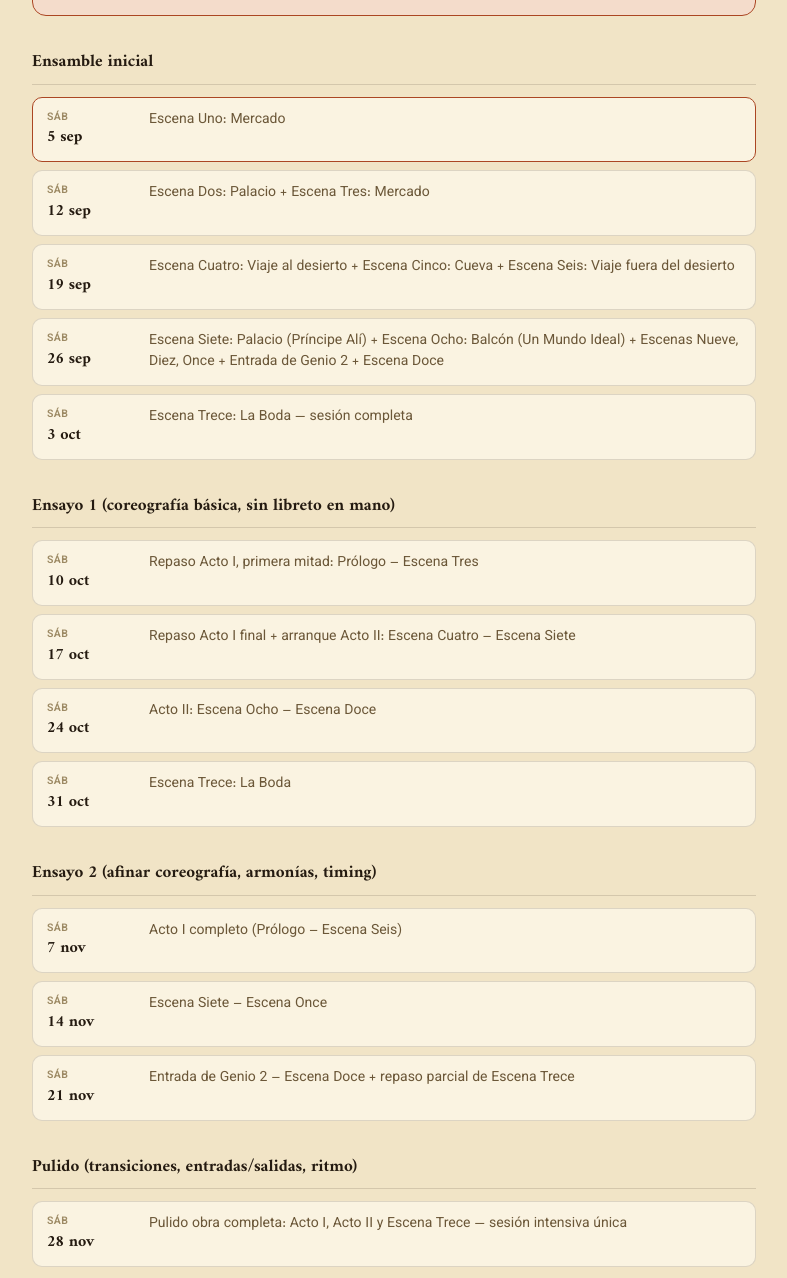
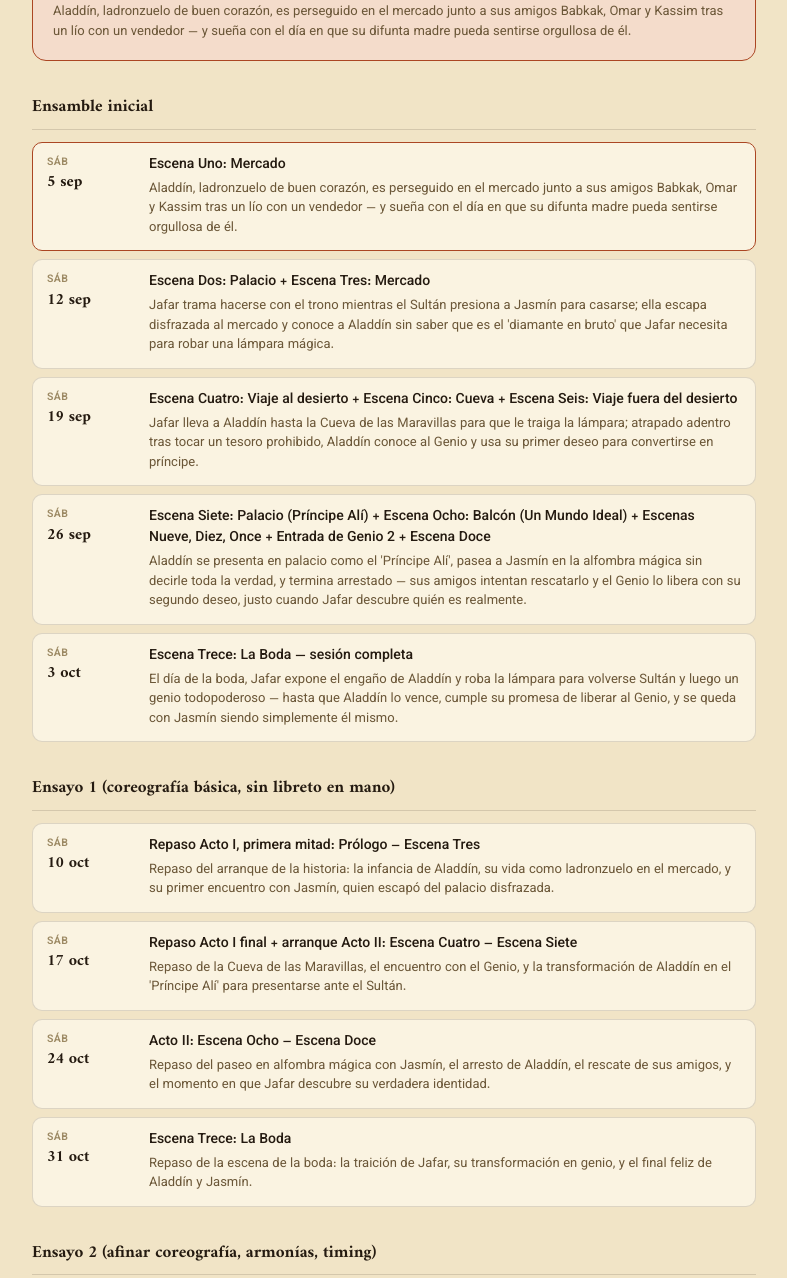
Before and after one commit to marcobeltranmyapps/aladdin-montaje, a plain HTML site: page ensayos.html in a window 1280 px wide. Shown: the part 361-1639 px from the top of the page, without its empty margins (246-1033 px from the left). Drawn offline with Linux system fonts and the light colour scheme.

Commit message:
Agrega sinopsis breve a cada sesion del cronograma de ensayos
Cada tarjeta (y el aviso de proximo ensayo) ahora incluye un resumen
corto en texto propio de lo que pasa en las escenas de esa sesion,
para que el elenco tenga contexto sin releer el libreto completo.

Co-Authored-By: Claude Sonnet 5 <noreply@anthropic.com>

```diff
--- a/ensayos.html
+++ b/ensayos.html
@@ -17,6 +17,7 @@
   #next .tag { font-size: 11.5px; font-weight: 700; text-transform: uppercase; letter-spacing: 0.6px; color: var(--terracotta); }
   #next .date { font-family: var(--font-display); font-size: 21px; font-weight: 700; margin: 5px 0 6px; color: var(--ink); }
   #next .desc { font-size: 14.5px; color: var(--ink); }
+  #next .synopsis { font-size: 13px; color: var(--ink-soft); margin-top: 6px; line-height: 1.5; }
 
   .session {
     display: grid; grid-template-columns: 88px 1fr; gap: 14px; align-items: start;
@@ -25,7 +26,8 @@
   }
   .session .d { font-family: var(--font-display); font-weight: 700; color: var(--ink); font-size: 16px; }
   .session .d .wd { display: block; font-family: var(--font-body); font-size: 10.5px; font-weight: 600; color: var(--ink-faint); text-transform: uppercase; letter-spacing: 0.4px; }
-  .session .desc { color: var(--ink-soft); }
+  .session .desc { color: var(--ink); font-weight: 500; }
+  .session .synopsis { color: var(--ink-soft); font-size: 13px; margin-top: 4px; line-height: 1.5; }
   .session.past { opacity: 0.48; }
   .session.past .d::after { content: " ✓"; color: var(--teal); }
   .session.today { border-color: var(--terracotta); }
@@ -64,25 +66,40 @@
 
 <script>
 const sessions = [
-  { phase: "Ensamble inicial", date: "2026-09-05", desc: "Escena Uno: Mercado" },
-  { phase: "Ensamble inicial", date: "2026-09-12", desc: "Escena Dos: Palacio + Escena Tres: Mercado" },
-  { phase: "Ensamble inicial", date: "2026-09-19", desc: "Escena Cuatro: Viaje al desierto + Escena Cinco: Cueva + Escena Seis: Viaje fuera del desierto" },
-  { phase: "Ensamble inicial", date: "2026-09-26", desc: "Escena Siete: Palacio (Príncipe Alí) + Escena Ocho: Balcón (Un Mundo Ideal) + Escenas Nueve, Diez, Once + Entrada de Genio 2 + Escena Doce" },
-  { phase: "Ensamble inicial", date: "2026-10-03", desc: "Escena Trece: La Boda — sesión completa" },
+  { phase: "Ensamble inicial", date: "2026-09-05", desc: "Escena Uno: Mercado",
+    synopsis: "Aladdín, ladronzuelo de buen corazón, es perseguido en el mercado junto a sus amigos Babkak, Omar y Kassim tras un lío con un vendedor — y sueña con el día en que su difunta madre pueda sentirse orgullosa de él." },
+  { phase: "Ensamble inicial", date: "2026-09-12", desc: "Escena Dos: Palacio + Escena Tres: Mercado",
+    synopsis: "Jafar trama hacerse con el trono mientras el Sultán presiona a Jasmín para casarse; ella escapa disfrazada al mercado y conoce a Aladdín sin saber que es el 'diamante en bruto' que Jafar necesita para robar una lámpara mágica." },
+  { phase: "Ensamble inicial", date: "2026-09-19", desc: "Escena Cuatro: Viaje al desierto + Escena Cinco: Cueva + Escena Seis: Viaje fuera del desierto",
+    synopsis: "Jafar lleva a Aladdín hasta la Cueva de las Maravillas para que le traiga la lámpara; atrapado adentro tras tocar un tesoro prohibido, Aladdín conoce al Genio y usa su primer deseo para convertirse en príncipe." },
+  { phase: "Ensamble inicial", date: "2026-09-26", desc: "Escena Siete: Palacio (Príncipe Alí) + Escena Ocho: Balcón (Un Mundo Ideal) + Escenas Nueve, Diez, Once + Entrada de Genio 2 + Escena Doce",
+    synopsis: "Aladdín se presenta en palacio como el 'Príncipe Alí', pasea a Jasmín en la alfombra mágica sin decirle toda la verdad, y termina arrestado — sus amigos intentan rescatarlo y el Genio lo libera con su segundo deseo, justo cuando Jafar descubre quién es realmente." },
+  { phase: "Ensamble inicial", date: "2026-10-03", desc: "Escena Trece: La Boda — sesión completa",
+    synopsis: "El día de la boda, Jafar expone el engaño de Aladdín y roba la lámpara para volverse Sultán y luego un genio todopoderoso — hasta que Aladdín lo vence, cumple su promesa de liberar al Genio, y se queda con Jasmín siendo simplemente él mismo." },
 
-  { phase: "Ensayo 1 (coreografía básica, sin libreto en mano)", date: "2026-10-10", desc: "Repaso Acto I, primera mitad: Prólogo – Escena Tres" },
-  { phase: "Ensayo 1 (coreografía básica, sin libreto en mano)", date: "2026-10-17", desc: "Repaso Acto I final + arranque Acto II: Escena Cuatro – Escena Siete" },
-  { phase: "Ensayo 1 (coreografía básica, sin libreto en mano)", date: "2026-10-24", desc: "Acto II: Escena Ocho – Escena Doce" },
-  { phase: "Ensayo 1 (coreografía básica, sin libreto en mano)", date: "2026-10-31", desc: "Escena Trece: La Boda" },
+  { phase: "Ensayo 1 (coreografía básica, sin libreto en mano)", date: "2026-10-10", desc: "Repaso Acto I, primera mitad: Prólogo – Escena Tres",
+    synopsis: "Repaso del arranque de la historia: la infancia de Aladdín, su vida como ladronzuelo en el mercado, y su primer encuentro con Jasmín, quien escapó del palacio disfrazada." },
+  { phase: "Ensayo 1 (coreografía básica, sin libreto en mano)", date: "2026-10-17", desc: "Repaso Acto I final + arranque Acto II: Escena Cuatro – Escena Siete",
+    synopsis: "Repaso de la Cueva de las Maravillas, el encuentro con el Genio, y la transformación de Aladdín en el 'Príncipe Alí' para presentarse ante el Sultán." },
+  { phase: "Ensayo 1 (coreografía básica, sin libreto en mano)", date: "2026-10-24", desc: "Acto II: Escena Ocho – Escena Doce",
+    synopsis: "Repaso del paseo en alfombra mágica con Jasmín, el arresto de Aladdín, el rescate de sus amigos, y el momento en que Jafar descubre su verdadera identidad." },
+  { phase: "Ensayo 1 (coreografía básica, sin libreto en mano)", date: "2026-10-31", desc: "Escena Trece: La Boda",
+    synopsis: "Repaso de la escena de la boda: la traición de Jafar, su transformación en genio, y el final feliz de Aladdín y Jasmín." },
 
-  { phase: "Ensayo 2 (afinar coreografía, armonías, timing)", date: "2026-11-07", desc: "Acto I completo (Prólogo – Escena Seis)" },
-  { phase: "Ensayo 2 (afinar coreografía, armonías, timing)", date: "2026-11-14", desc: "Escena Siete – Escena Once" },
-  { phase: "Ensayo 2 (afinar coreografía, armonías, timing)", date: "2026-11-21", desc: "Entrada de Genio 2 – Escena Doce + repaso parcial de Escena Trece" },
+  { phase: "Ensayo 2 (afinar coreografía, armonías, timing)", date: "2026-11-07", desc: "Acto I completo (Prólogo – Escena Seis)",
+    synopsis: "Repaso de todo el Acto I: de la infancia de Aladdín hasta el momento en que se convierte en príncipe para acercarse a Jasmín." },
+  { phase: "Ensayo 2 (afinar coreografía, armonías, timing)", date: "2026-11-14", desc: "Escena Siete – Escena Once",
+    synopsis: "Repaso de la llegada del 'Príncipe Alí' al palacio hasta el intento de rescate de sus amigos." },
+  { phase: "Ensayo 2 (afinar coreografía, armonías, timing)", date: "2026-11-21", desc: "Entrada de Genio 2 – Escena Doce + repaso parcial de Escena Trece",
+    synopsis: "Repaso del rescate final de Aladdín y el inicio del desenlace en la boda." },
 
-  { phase: "Pulido (transiciones, entradas/salidas, ritmo)", date: "2026-11-28", desc: "Pulido obra completa: Acto I, Acto II y Escena Trece — sesión intensiva única" },
+  { phase: "Pulido (transiciones, entradas/salidas, ritmo)", date: "2026-11-28", desc: "Pulido obra completa: Acto I, Acto II y Escena Trece — sesión intensiva única",
+    synopsis: "Repaso corrido de la obra completa, de principio a fin, afinando transiciones y entradas." },
 
-  { phase: "Ensayos generales", date: "2026-12-05", desc: "Ensayo general 1: obra completa de principio a fin" },
-  { phase: "Ensayos generales", date: "2026-12-12", desc: "Ensayo general 2: técnica, vestuario y último repaso — víspera del estreno" },
+  { phase: "Ensayos generales", date: "2026-12-05", desc: "Ensayo general 1: obra completa de principio a fin",
+    synopsis: "Primer ensayo general: la historia completa de Aladdín, de principio a fin, sin pausas." },
+  { phase: "Ensayos generales", date: "2026-12-12", desc: "Ensayo general 2: técnica, vestuario y último repaso — víspera del estreno",
+    synopsis: "Último ensayo antes del estreno: repaso final con vestuario y técnica." },
 ];
 
 const WEEKDAY = ["dom","lun","mar","mié","jue","vie","sáb"];
@@ -119,7 +136,10 @@ sessions.forEach(s => {
   row.className = "session" + (isPast ? " past" : "") + (isToday ? " today" : "");
   row.innerHTML = `
     <div class="d"><span class="wd">${WEEKDAY[d.getDay()]}</span>${fmtShort(d)}</div>
-    <div class="desc">${s.desc}</div>
+    <div>
+      <div class="desc">${s.desc}</div>
+      <div class="synopsis">${s.synopsis}</div>
+    </div>
   `;
   scheduleEl.appendChild(row);
 });
@@ -130,6 +150,7 @@ if (nextSession) {
     <div class="tag">Próximo ensayo</div>
     <div class="date">${fmtLong(d)}</div>
     <div class="desc">${nextSession.desc}</div>
+    <div class="synopsis">${nextSession.synopsis}</div>
   `;
 } else {
   nextEl.innerHTML = `
```
Also changed, not shown: libreto.html (+12 -4 lines).
